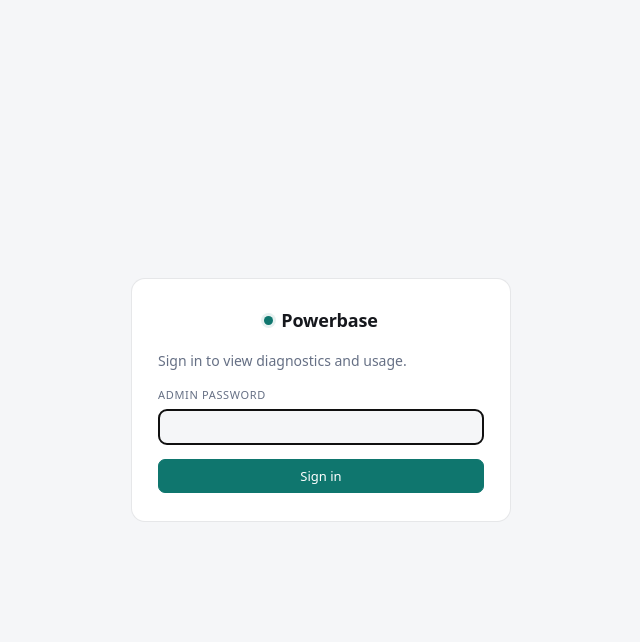
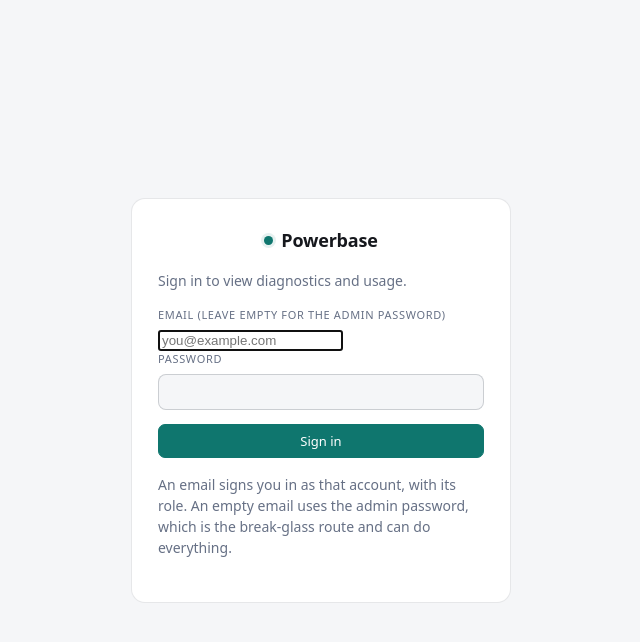
Before and after one commit to merry8989-uk/powerbase-server, a Python web app: template powerbase/templates/login.html in a window 1280 px wide. Shown: the top 642 px of the page, without its empty margins (319-959 px from the left). Run offline with Jinja, Linux system fonts and the light colour scheme; the template is opened without the code that fills it, so the values that code supplies are empty.

Commit message:
powerbase/templates/login.html (#4)

```diff
--- a/powerbase/templates/login.html
+++ b/powerbase/templates/login.html
@@ -20,11 +20,18 @@
       <p class="muted">Sign in to view diagnostics and usage.</p>
       {% if error %}<div class="alert">{{ error }}</div>{% endif %}
       <form method="post" action="/login">
-        <label for="password">Admin password</label>
-        <input type="password" id="password" name="password" autofocus autocomplete="current-password" required>
+        <label for="email">Email <span class="muted">(leave empty for the admin password)</span></label>
+        <input type="email" id="email" name="email" autofocus autocomplete="username"
+               value="{{ email|default('') }}" placeholder="you@example.com">
+        <label for="password">Password</label>
+        <input type="password" id="password" name="password" autocomplete="current-password" required>
         <input type="hidden" name="next" value="{{ next }}">
         <button class="btn primary" type="submit">Sign in</button>
       </form>
+      <p class="muted small">
+        An email signs you in as that account, with its role. An empty email uses the
+        admin password, which is the break-glass route and can do everything.
+      </p>
     {% endif %}
   </div>
 </body>
```
